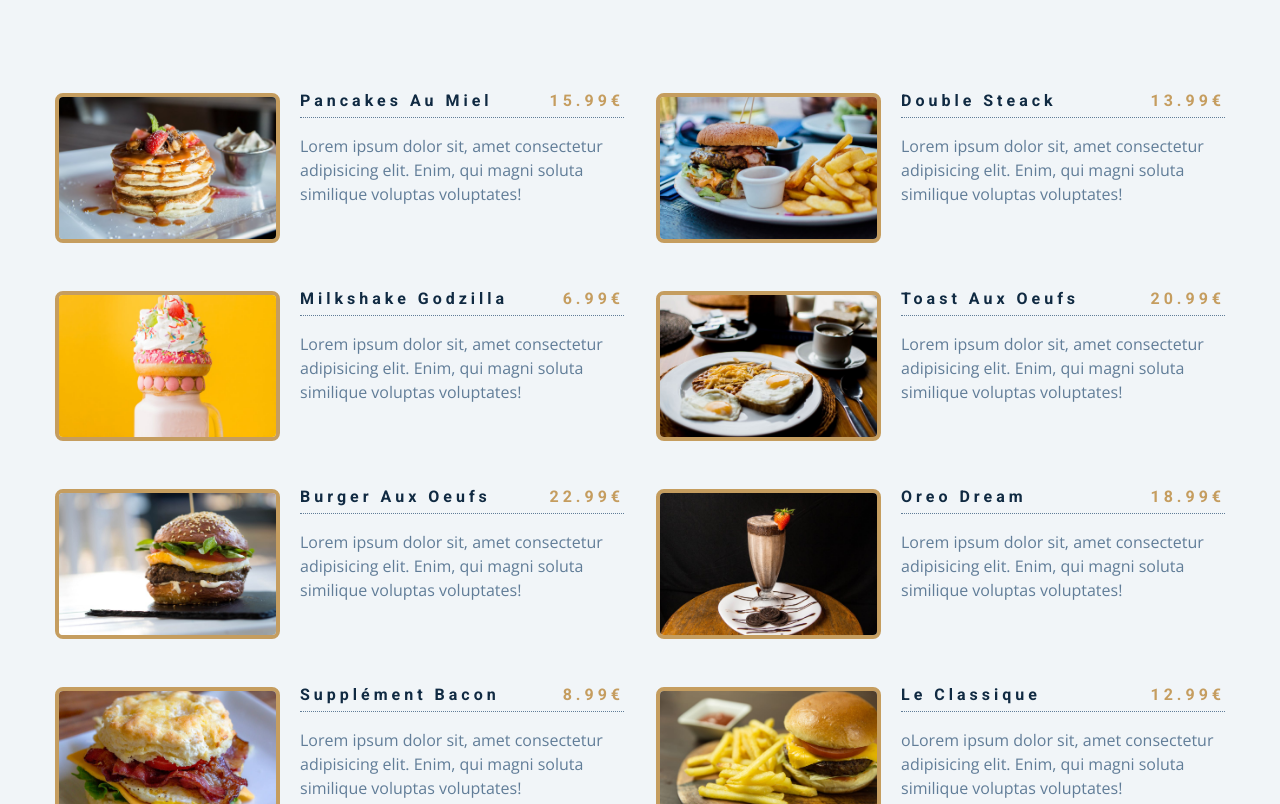
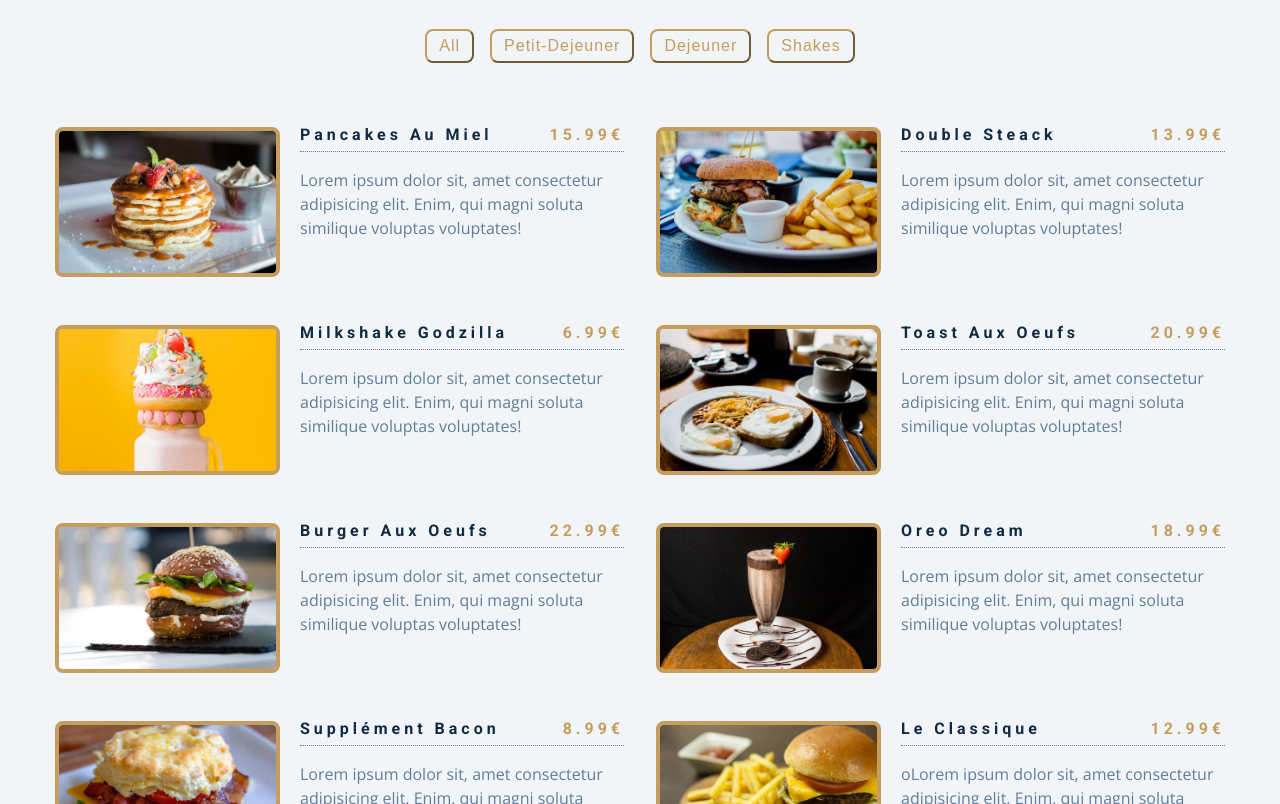
Before and after one commit to Lcood/menu, a plain HTML site: page index.html in a window 1280 px wide. Shown: the part 139-943 px from the top of the page. Drawn offline with nearby package versions, Linux system fonts and the light colour scheme.

Commit message:
display et filter menu items

```diff
--- a/index.html
+++ b/index.html
@@ -21,14 +21,16 @@
       </div>
       <!-- filter buttons -->
       <div class="btn-container">
-        <!-- <button type="button" class="filter-btn" data-id="all">all</button>
+        <button type="button" class="filter-btn" data-id="all">all</button>
         <button type="button" class="filter-btn" data-id="breakfast">
-          breakfast
+          Petit-dejeuner
         </button>
-        <button type="button" class="filter-btn" data-id="lunch">lunch</button>
+        <button type="button" class="filter-btn" data-id="lunch">
+          dejeuner
+        </button>
         <button type="button" class="filter-btn" data-id="shakes">
           shakes
-        </button> -->
+        </button>
       </div>
       <!-- menu items -->
       <div class="section-center">
--- a/index.js
+++ b/index.js
@@ -2,7 +2,7 @@ const menu = [
   {
     id: 1,
     title: 'pancakes au miel',
-    category: 'petit-déjeuner',
+    category: 'breakfast',
     price: 15.99,
     img: './images/item-1.jpeg',
     desc: `Lorem ipsum dolor sit, amet consectetur adipisicing elit. Enim, qui magni soluta similique voluptas voluptates! `,
@@ -10,7 +10,7 @@ const menu = [
   {
     id: 2,
     title: 'double steack',
-    category: 'dejeuner',
+    category: 'lunch',
     price: 13.99,
     img: './images/item-2.jpeg',
     desc: `Lorem ipsum dolor sit, amet consectetur adipisicing elit. Enim, qui magni soluta similique voluptas voluptates! `,
@@ -34,7 +34,7 @@ const menu = [
   {
     id: 5,
     title: 'Burger aux oeufs',
-    category: 'dejeuner',
+    category: 'lunch',
     price: 22.99,
     img: './images/item-5.jpeg',
     desc: `Lorem ipsum dolor sit, amet consectetur adipisicing elit. Enim, qui magni soluta similique voluptas voluptates!`,
@@ -50,7 +50,7 @@ const menu = [
   {
     id: 7,
     title: 'supplément bacon ',
-    category: 'petit-dejeuner',
+    category: 'breakfast',
     price: 8.99,
     img: './images/item-7.jpeg',
     desc: `Lorem ipsum dolor sit, amet consectetur adipisicing elit. Enim, qui magni soluta similique voluptas voluptates! `,
@@ -58,7 +58,7 @@ const menu = [
   {
     id: 8,
     title: 'le classique',
-    category: 'dejeuner',
+    category: 'lunch',
     price: 12.99,
     img: './images/item-8.jpeg',
     desc: `oLorem ipsum dolor sit, amet consectetur adipisicing elit. Enim, qui magni soluta similique voluptas voluptates! `,
@@ -74,9 +74,31 @@ const menu = [
 ];
 
 const sectionParent = document.querySelector('.section-center');
+const filterBtn = document.querySelectorAll('.filter-btn');
 
 window.addEventListener('DOMContentLoaded', function () {
-  let displayMenu = menu.map(function (item) {
+  displayMenuItems(menu);
+});
+
+filterBtn.forEach(function (btn) {
+  btn.addEventListener('click', function (e) {
+    const category = e.currentTarget.dataset.id;
+    const menuCategory = menu.filter(function (menuItem) {
+      // console.log(menuItem);
+      if (menuItem.category === category) {
+        return menuItem;
+      }
+    });
+    if (category === 'all') {
+      displayMenuItems(menu);
+    } else {
+      displayMenuItems(menuCategory);
+    }
+  });
+});
+
+function displayMenuItems(menuItems) {
+  let displayMenu = menuItems.map(function (item) {
     return `
    <article class="menu-item">
      <img src=${item.img} alt="menu item" class="photo" />
@@ -94,4 +116,4 @@ window.addEventListener('DOMContentLoaded', function () {
   });
   displayMenu = displayMenu.join('');
   sectionParent.innerHTML = displayMenu;
-});
+}
```
Lines whose indentation alone changed are shown as unchanged.
